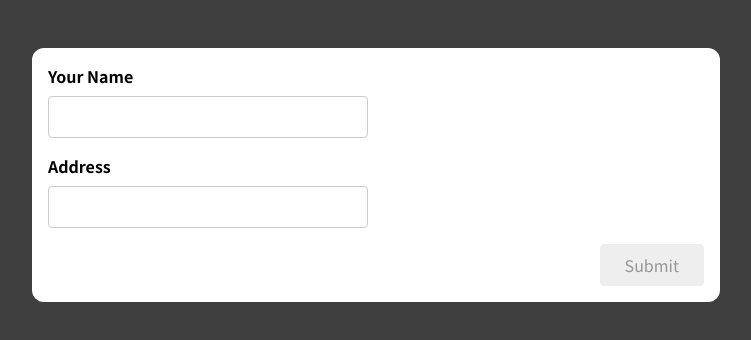
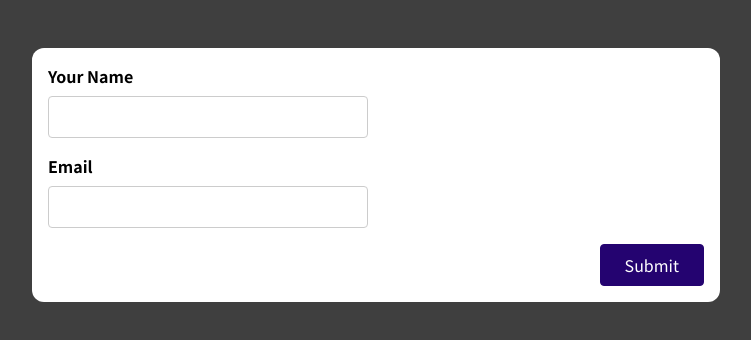
Before and after one commit to AsmaaFH/Maximilian_React-Cource, a React (Create React App) app: page / in a window 1280 px wide. Shown: the top 340 px of the page, without its empty margins (264-1015 px from the left). Built offline with nearby package versions, Linux system fonts and the light colour scheme.

Commit message:
custom input hook

```diff
--- a/src/components/SimpleInput.js
+++ b/src/components/SimpleInput.js
@@ -1,36 +1,29 @@
 import { useState } from 'react';
+import useInput from '../hooks/use-input';
 
 const SimpleInput = (props) => {
-  const [enteredName, setEnteredName] = useState('');
-  const [enterdNameTouched, setEnterdNameTouched] = useState(false);
+  const validateNameValue = (value) => {
+    return value.trim() !== '';
+  };
+  const {
+    value: enteredName,
+    hasError: nameInputHasError,
+    valueChangeHandler: nameChangeHandler,
+    inputBlurHandler: nameBlurHandler,
+  } = useInput(validateNameValue);
 
-  const [enteredAddress, setEnteredAddress] = useState('');
-  const [enterdAddressTouched, setEnterdAddressTouched] = useState(false);
-
-  const enteredNameIsValid = enteredName.trim() !== '';
-  const nameInputIsInvlaid = !enteredNameIsValid && enterdNameTouched;
-
-  const enteredAddressIsValid = enteredAddress.trim() !== '';
-  const addressInputIsInvlaid = !enteredAddressIsValid && enterdAddressTouched;
-
-  const formIsValid = enteredNameIsValid && enteredAddressIsValid;
-
-  const nameInputChangeHandler = (event) => {
-    setEnteredName(event.target.value);
+  const validateEmailValue = (value) => {
+    return value.includes('@');
   };
 
-  const nameInputBlurHandler = () => {
-    setEnterdNameTouched(true);
-  };
+  const {
+    value: enteredEmail,
+    hasError: emailInputHasError,
+    valueChangeHandler: emailChangeHandler,
+    inputBlurHandler: emailBlurHandler,
+  } = useInput(validateEmailValue);
 
-  const addressInputChangeHandler = (event) => {
-    console.log(event.target.value);
-    setEnteredAddress(event.target.value);
-  };
-
-  const addressInputBlurHandler = () => {
-    setEnterdAddressTouched(true);
-  };
+  const formIsValid = !nameInputHasError && !emailInputHasError;
 
   const formSubmitHandler = (event) => {
     event.preventDefault();
@@ -39,31 +32,21 @@ const SimpleInput = (props) => {
     }
   };
 
-  const nameInputClasses = nameInputIsInvlaid ? 'form-control invalid' : 'form-control';
-  const addressInputClasses = addressInputIsInvlaid ? 'form-control invalid' : 'form-control';
+  const nameInputClasses = nameInputHasError ? 'form-control invalid' : 'form-control';
+  const emailInputClasses = emailInputHasError ? 'form-control invalid' : 'form-control';
   return (
     <form onSubmit={formSubmitHandler}>
       <div className={nameInputClasses}>
         <label htmlFor="name">Your Name</label>
-        <input
-          type="text"
-          id="name"
-          onChange={nameInputChangeHandler}
-          onBlur={nameInputBlurHandler}
-        />
+        <input type="text" id="name" onChange={nameChangeHandler} onBlur={nameBlurHandler} />
       </div>
-      {nameInputIsInvlaid && <p className="error-text">Name must not be empty!</p>}
+      {nameInputHasError && <p className="error-text">Name must not be empty!</p>}
 
-      <div className={addressInputClasses}>
-        <label htmlFor="address">Address</label>
-        <input
-          type="text"
-          id="address"
-          onChange={addressInputChangeHandler}
-          onBlur={addressInputBlurHandler}
-        />
+      <div className={emailInputClasses}>
+        <label htmlFor="email">Email</label>
+        <input type="email" id="email" onChange={emailChangeHandler} onBlur={emailBlurHandler} />
       </div>
-      {addressInputIsInvlaid && <p className="error-text">Address must not be empty!</p>}
+      {emailInputHasError && <p className="error-text">Email must not be empty!</p>}
       <div className="form-actions">
         <button disabled={!formIsValid}>Submit</button>
       </div>
--- /dev/null
+++ b/src/hooks/use-input.js
@@ -0,0 +1,26 @@
+import { useState } from 'react';
+
+const useInput = (validateValue) => {
+  const [enteredValue, setEnteredValue] = useState('');
+  const [isTouched, setIsTouched] = useState(false);
+
+  const valueIsValid = validateValue(enteredValue);
+  const hasError = !valueIsValid && isTouched;
+
+  const valueChangeHandler = (event) => {
+    setEnteredValue(event.target.value);
+  };
+
+  const inputBlurHandler = () => {
+    setIsTouched(true);
+  };
+
+  return {
+    value: enteredValue,
+    hasError,
+    valueChangeHandler,
+    inputBlurHandler,
+  };
+};
+
+export default useInput;
```
